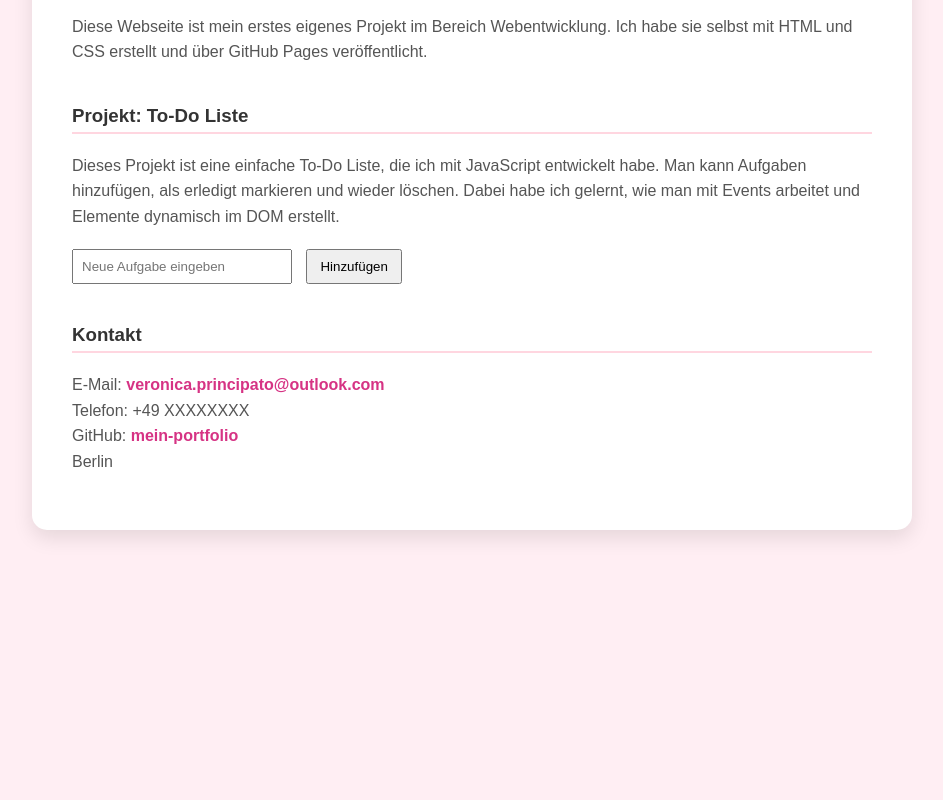
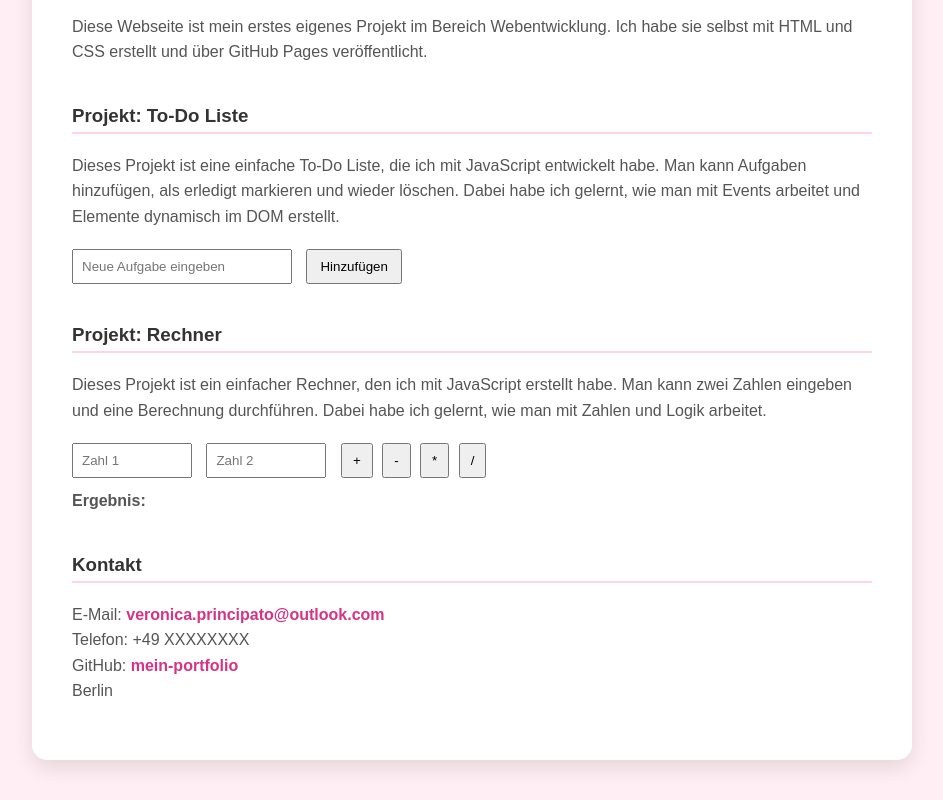
Before and after one commit to veronica-principato/mein-portfolio, a plain HTML site: page index.html in a window 1280 px wide. Shown: the part 1085-1885 px from the top of the page, without its empty margins (168-1111 px from the left). Before the commit the page ends 1655 px from the top, so only its background shows below. Drawn offline with Linux system fonts and the light colour scheme.

Commit message:
Update JavaScript and styling

```diff
--- a/index.html
+++ b/index.html
@@ -106,6 +106,27 @@ padding-left: 20px;
   margin-top: 8px;
 }
 
+.calculator-section {
+  margin-top: 20px;
+}
+
+.calculator-section input {
+  padding: 8px;
+  width: 100px;
+  margin-right: 10px;
+}
+
+.calculator-section button {
+  padding: 8px 10px;
+  margin-right: 5px;
+  cursor: pointer;
+}
+
+#result {
+  margin-top: 10px;
+  font-weight: bold;
+}
+
 </style>
 
 </head>
@@ -178,6 +199,26 @@ Dabei habe ich gelernt, wie man mit Events arbeitet und Elemente dynamisch im DO
   <ul id="taskList"></ul>
 </div>
 
+<h3>Projekt: Rechner</h3>
+
+<p>
+Dieses Projekt ist ein einfacher Rechner, den ich mit JavaScript erstellt habe.
+Man kann zwei Zahlen eingeben und eine Berechnung durchführen.
+Dabei habe ich gelernt, wie man mit Zahlen und Logik arbeitet.
+</p>
+
+<div class="calculator-section">
+  <input type="number" id="num1" placeholder="Zahl 1">
+  <input type="number" id="num2" placeholder="Zahl 2">
+
+  <button id="add">+</button>
+  <button id="subtract">-</button>
+  <button id="multiply">*</button>
+  <button id="divide">/</button>
+
+  <p id="result">Ergebnis: </p>
+</div>
+
 <h3>Kontakt</h3>
 <p>
 E-Mail: <a href="mailto:veronica.principato@outlook.com">veronica.principato@outlook.com</a><br>
@@ -242,6 +283,30 @@ list.appendChild(li);
   input.value = "";
 });
 
+const num1 = document.getElementById("num1");
+const num2 = document.getElementById("num2");
+const result = document.getElementById("result");
+
+document.getElementById("add").addEventListener("click", function() {
+  result.innerText = "Ergebnis: " + (Number(num1.value) + Number(num2.value));
+});
+
+document.getElementById("subtract").addEventListener("click", function() {
+  result.innerText = "Ergebnis: " + (Number(num1.value) - Number(num2.value));
+});
+
+document.getElementById("multiply").addEventListener("click", function() {
+  result.innerText = "Ergebnis: " + (Number(num1.value) * Number(num2.value));
+});
+
+document.getElementById("divide").addEventListener("click", function() {
+  if (Number(num2.value) === 0) {
+    result.innerText = "Fehler: Division durch 0!";
+  } else {
+    result.innerText = "Ergebnis: " + (Number(num1.value) / Number(num2.value));
+  }
+});
+
 </script>
 
 </body>
```
